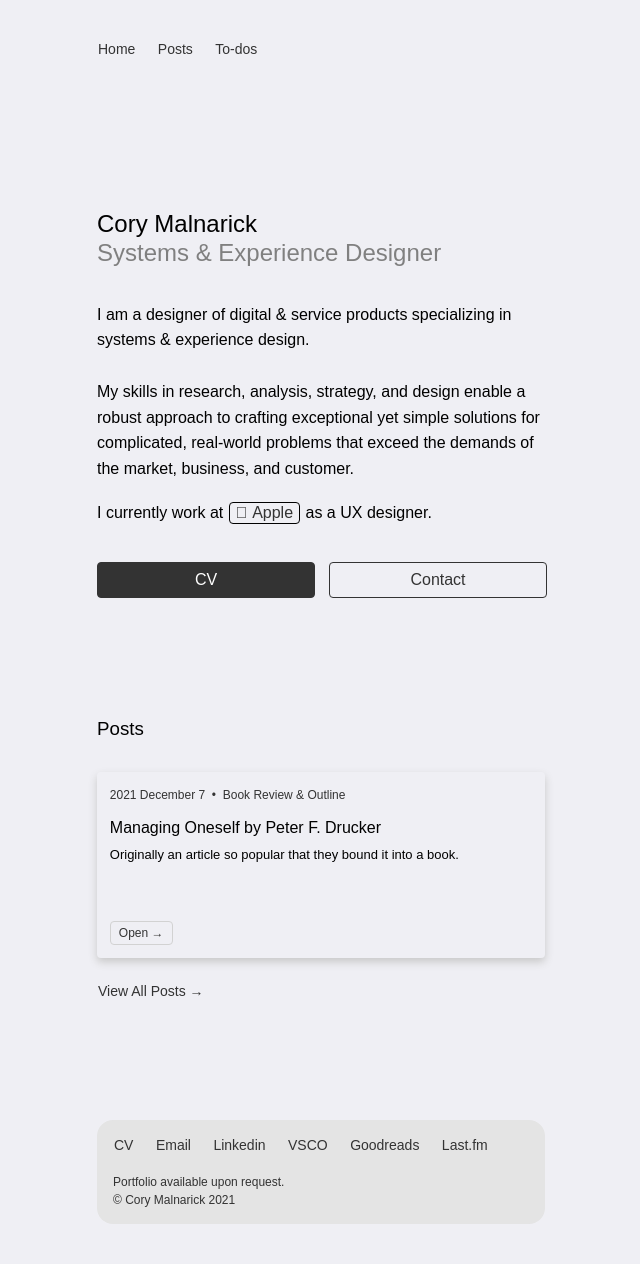
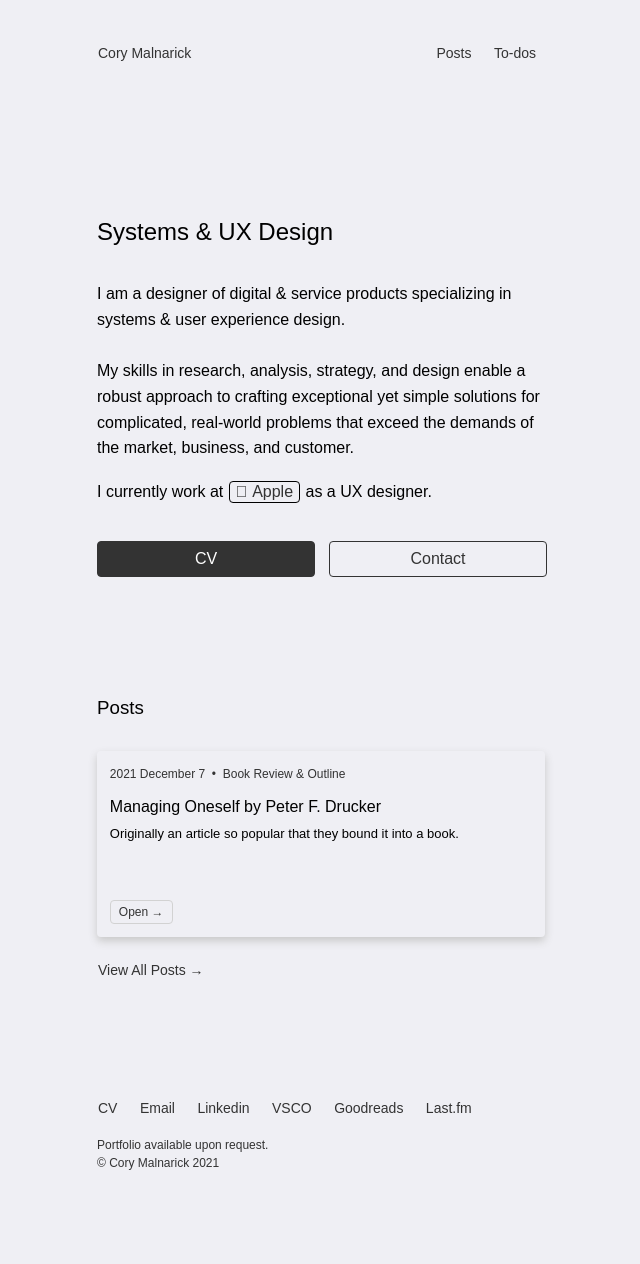
Before and after one commit to foundmonster/foundmonster.github.io, a Jekyll site: the page built from index.html, in a window 1280 px wide. Shown: the whole page, without its empty margins (319-959 px from the left). Built offline with Jekyll 4.4.1, drawn with Linux system fonts in a browser that asks for light colours; some web fonts are replaced; after the commit the page ends 1211 px from its top, so only the background shows below that.

Commit message:
fixed styling

```diff
--- a/_data/navigation.yml
+++ b/_data/navigation.yml
@@ -1,5 +1,3 @@
-- name: Home
-  link: /
 - name: Posts
   link: /blog-posts.html
 - name: To-dos
--- a/_includes/navigation.html
+++ b/_includes/navigation.html
@@ -1,5 +1,8 @@
 <nav class="navspacing">
+  <a href="/" class="navigationlink">Cory Malnarick</a>
+  <div>
   {% for item in site.data.navigation %}
      <a class="navigationlink" href="{{ item.link }}" class="navbutton">{{ item.name }}</a>
   {% endfor %}
+</div>
 </nav>
--- a/_sass/main.scss
+++ b/_sass/main.scss
@@ -288,8 +288,11 @@ img {
 /* EXTRA STYLING */
 
 .navspacing {
-    padding-top: 40px;
+    display: flex;
+    justify-content: space-between;
+    align-items: center;
     margin-left: -8px;
+    margin-top: 40px;
 }
 
 .blogpostlinkspacing {
@@ -604,11 +607,8 @@ a:active.projectlistlink {
 /* FOOTER */
 
 .footerstyle {
-    background: #e4e4e4;
-    border-radius: 1rem;
     max-width: 28rem;
     margin-top: 120px;
-    padding: 1rem;
     margin-bottom: 40px;
 }
 
--- a/index.html
+++ b/index.html
@@ -1,14 +1,13 @@
 ---
 layout: layout
-title: Cory Malnarick – UX Designer
+title: Cory Malnarick – Systems & UX Design
 ---
 {% comment %}
 {% include globe.html %}
 {% endcomment %}
 <div class="homepagename">
-<h2>Cory Malnarick<br>
-<span style="color: grey">Systems & Experience Designer</span></h2><br></div>
-<p class="home">I am a designer of digital & service products specializing in systems & experience design.<br>
+<h2>Systems & UX Design</span></h2><br></div>
+<p class="home">I am a designer of digital & service products specializing in systems & user experience design.<br>
 <br>
 My skills in research, analysis, strategy, and design enable a robust approach to crafting exceptional yet simple solutions for complicated, real-world problems that exceed the demands of the market, business, and customer. </p>
 
```
